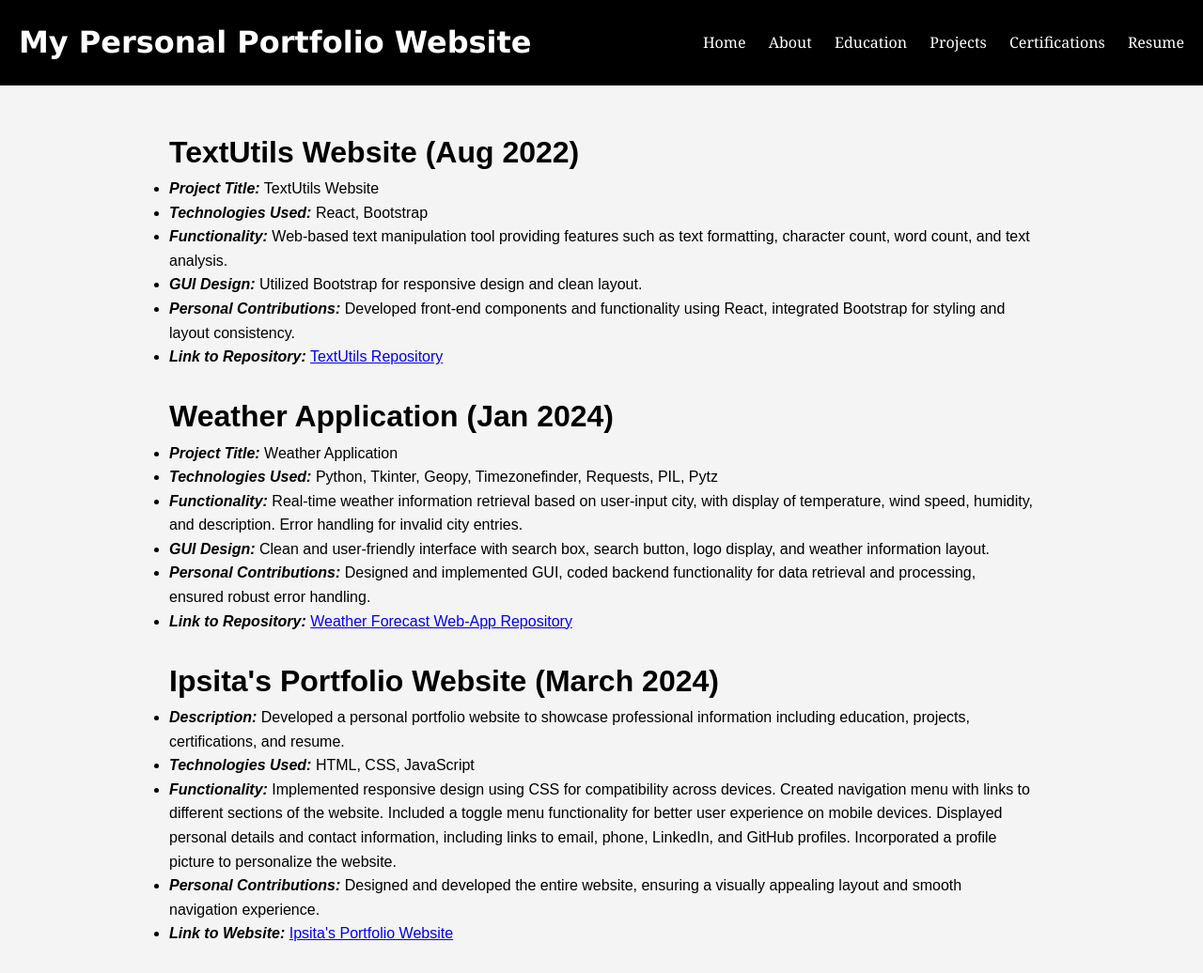
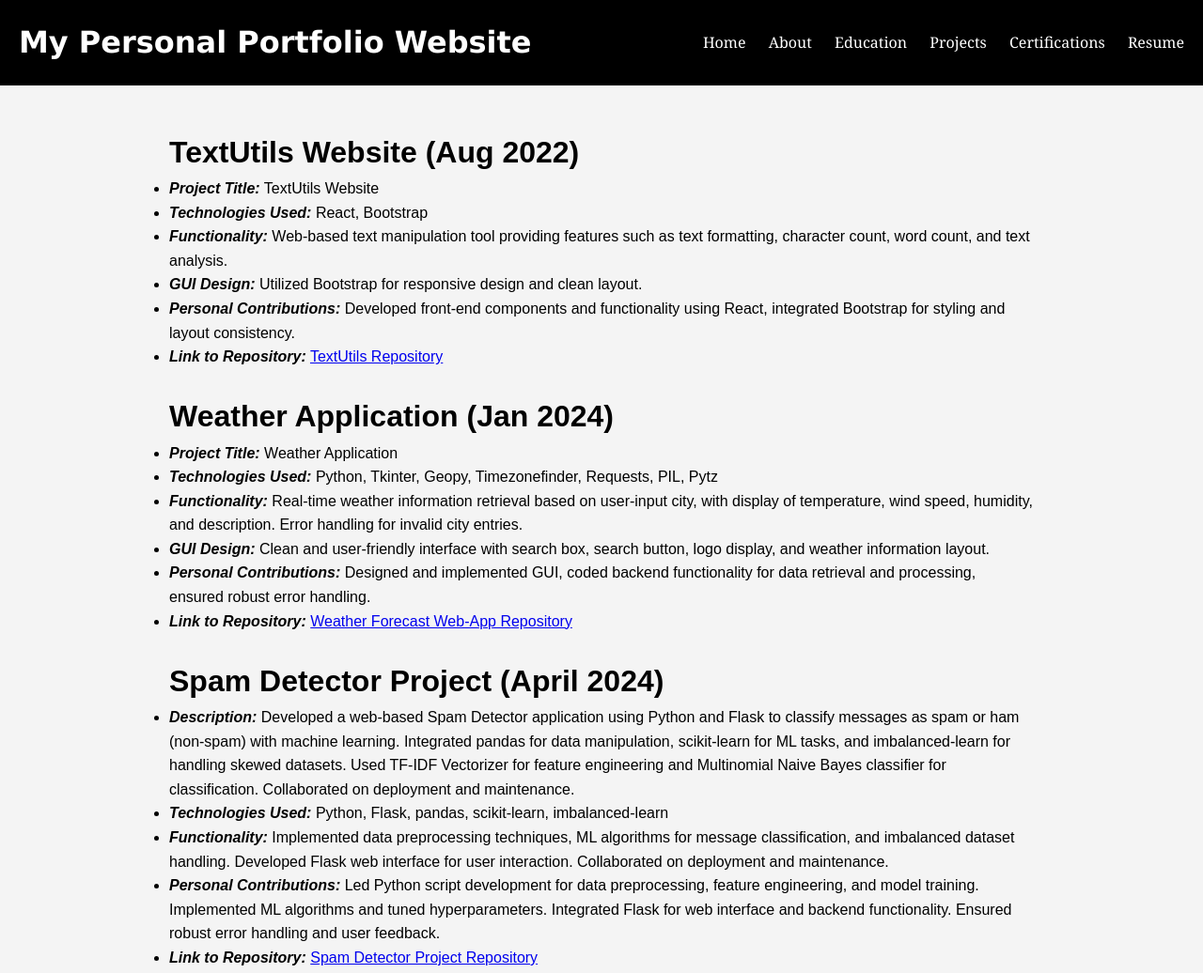
Before and after one commit to ipsita68/ipsita-personal-portfolio, a plain HTML site: page Projects.html in a window 1280 px wide. Shown: the top 1036 px of the page at 94% size. Drawn offline with Linux system fonts and the light colour scheme.

Commit message:
new commit

```diff
--- a/Projects.html
+++ b/Projects.html
@@ -118,7 +118,7 @@
       </ul>
       <br>
 
- <h1>Ipsita's Portfolio Website (March 2024)</h1>
+ <!-- <h1>Ipsita's Portfolio Website (March 2024)</h1>
       <ul>
         <li>
           <b><em>Description:</em></b> Developed a personal portfolio website to showcase professional information including education, projects, certifications, and resume.
@@ -136,7 +136,7 @@
           <b><em>Link to Website:</em></b> <a href="https://ipsita-personal-portfolio-website.netlify.app/">Ipsita's Portfolio Website</a>
         </li>
       </ul>
-      <br>
+      <br> -->
 
       <h1>Spam Detector Project (April 2024)</h1>
 <ul>
```
